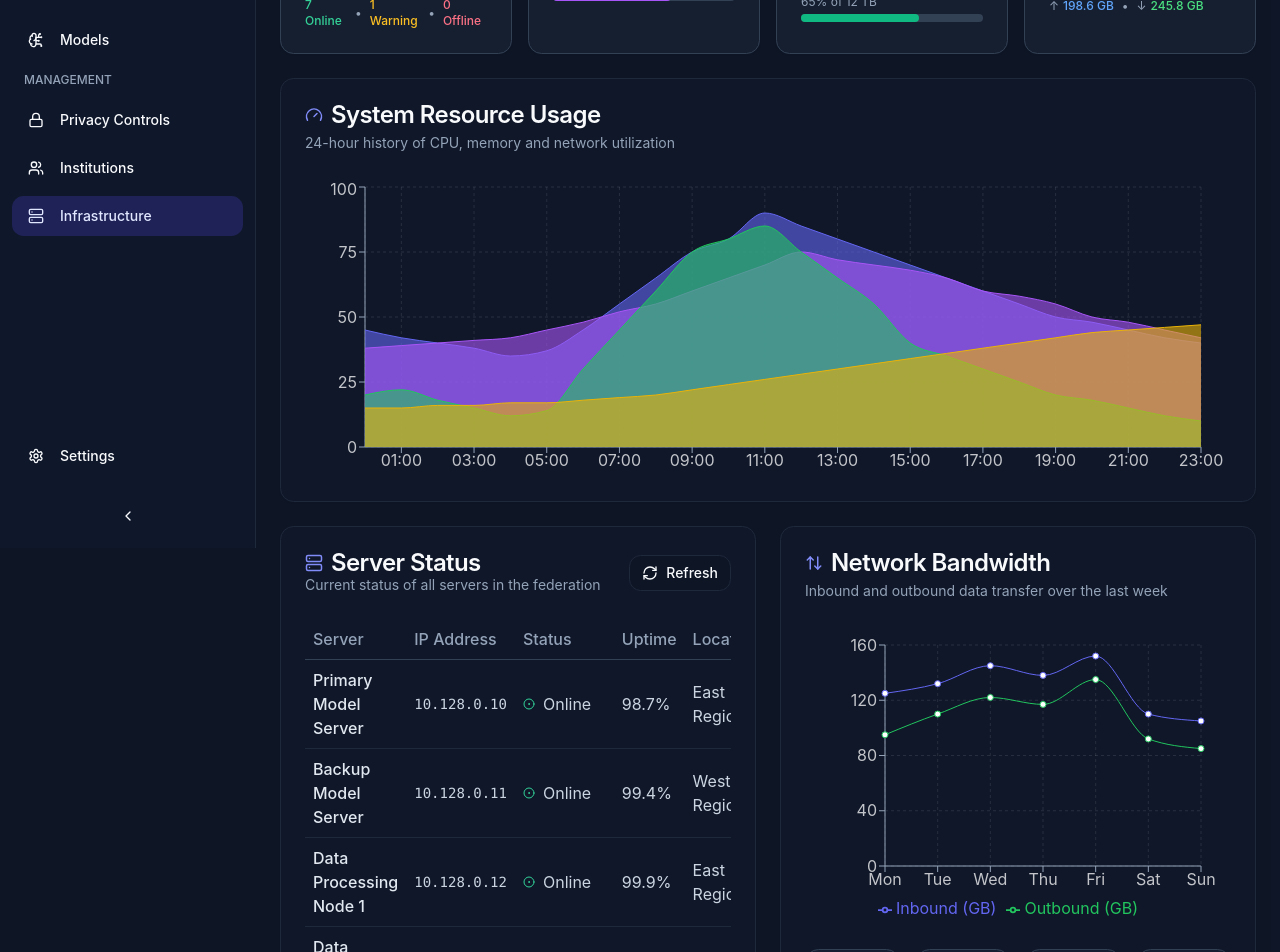
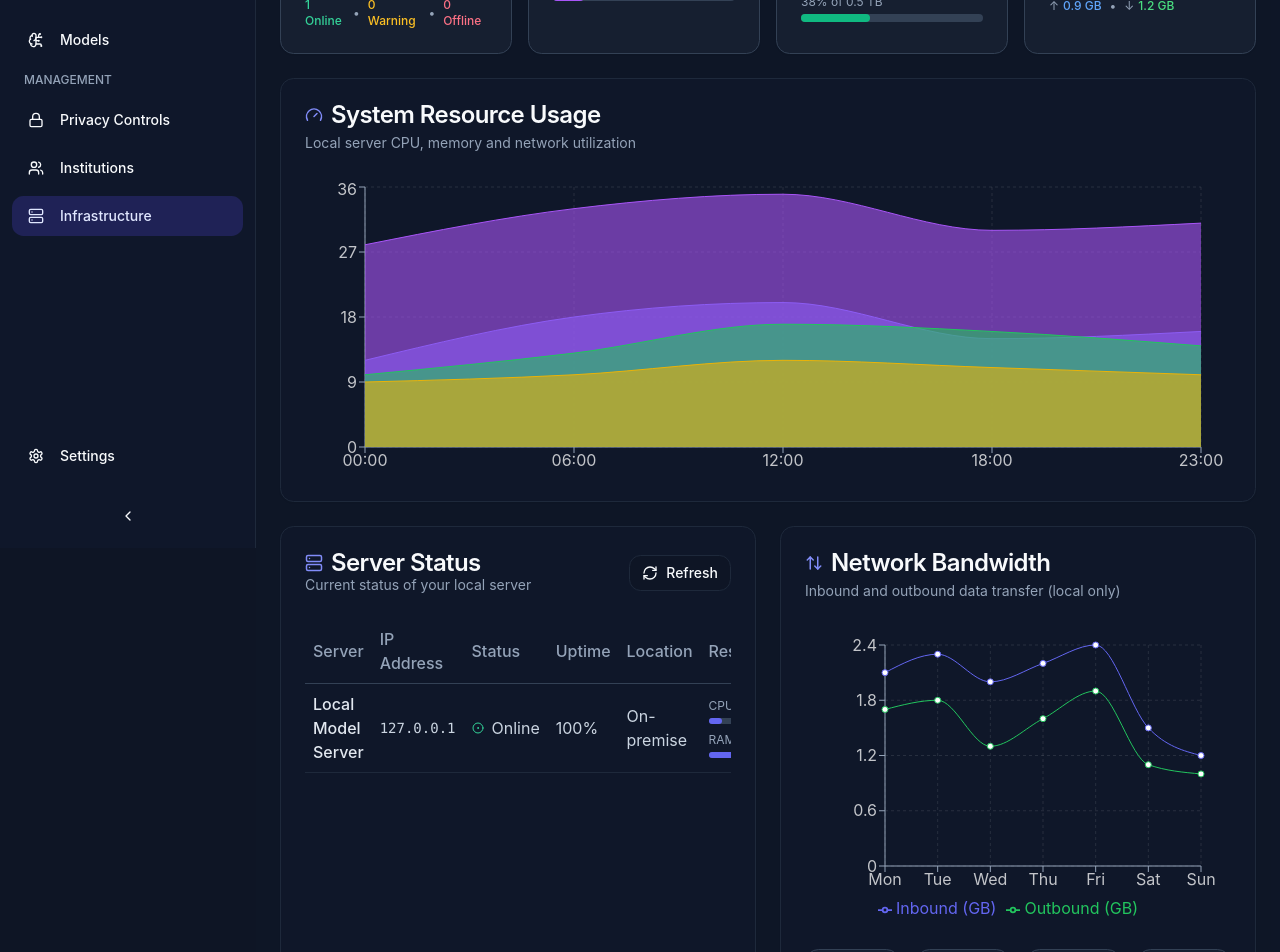
Before and after one commit to Asil786/healthexplorer-dashboard, a React (Vite) app: page /infrastructure in a window 1280 px wide. Shown: the part 260-1212 px from the top of the page. Built offline with nearby package versions, Linux system fonts and the light colour scheme.

Commit message:
Refactor: Reduce server count and metrics
Adjust infrastructure page to reflect a local server setup, reducing the number of servers and related metrics.

```diff
--- a/src/pages/Infrastructure.tsx
+++ b/src/pages/Infrastructure.tsx
@@ -8,159 +8,59 @@ import {
   HardDrive,
   Cpu,
   Gauge,
-  ServerCrash,
-  Shield,
-  Clock,
-  BarChart,
-  Layers,
+  HardDriveDownload,
+  ArrowUpDown,
   Zap,
   Activity,
-  HardDriveDownload,
-  ArrowUpDown,
+  CircleDot,
   RefreshCw,
-  CircleDot
+  Layers
 } from 'lucide-react';
 import { AreaChart, Area, XAxis, YAxis, CartesianGrid, Tooltip, ResponsiveContainer, LineChart, Line, BarChart as RechartsBarChart, Bar, Legend, Cell } from 'recharts';
 
 const serverMetrics = [
-  { timestamp: '00:00', cpu: 45, memory: 38, network: 20, disk: 15 },
-  { timestamp: '01:00', cpu: 42, memory: 39, network: 22, disk: 15 },
-  { timestamp: '02:00', cpu: 40, memory: 40, network: 18, disk: 16 },
-  { timestamp: '03:00', cpu: 38, memory: 41, network: 15, disk: 16 },
-  { timestamp: '04:00', cpu: 35, memory: 42, network: 12, disk: 17 },
-  { timestamp: '05:00', cpu: 37, memory: 45, network: 14, disk: 17 },
-  { timestamp: '06:00', cpu: 45, memory: 48, network: 30, disk: 18 },
-  { timestamp: '07:00', cpu: 55, memory: 52, network: 45, disk: 19 },
-  { timestamp: '08:00', cpu: 65, memory: 55, network: 60, disk: 20 },
-  { timestamp: '09:00', cpu: 75, memory: 60, network: 75, disk: 22 },
-  { timestamp: '10:00', cpu: 80, memory: 65, network: 80, disk: 24 },
-  { timestamp: '11:00', cpu: 90, memory: 70, network: 85, disk: 26 },
-  { timestamp: '12:00', cpu: 85, memory: 75, network: 75, disk: 28 },
-  { timestamp: '13:00', cpu: 80, memory: 72, network: 65, disk: 30 },
-  { timestamp: '14:00', cpu: 75, memory: 70, network: 55, disk: 32 },
-  { timestamp: '15:00', cpu: 70, memory: 68, network: 40, disk: 34 },
-  { timestamp: '16:00', cpu: 65, memory: 65, network: 35, disk: 36 },
-  { timestamp: '17:00', cpu: 60, memory: 60, network: 30, disk: 38 },
-  { timestamp: '18:00', cpu: 55, memory: 58, network: 25, disk: 40 },
-  { timestamp: '19:00', cpu: 50, memory: 55, network: 20, disk: 42 },
-  { timestamp: '20:00', cpu: 48, memory: 50, network: 18, disk: 44 },
-  { timestamp: '21:00', cpu: 45, memory: 48, network: 15, disk: 45 },
-  { timestamp: '22:00', cpu: 42, memory: 45, network: 12, disk: 46 },
-  { timestamp: '23:00', cpu: 40, memory: 42, network: 10, disk: 47 }
+  { timestamp: '00:00', cpu: 12, memory: 28, network: 10, disk: 9 },
+  { timestamp: '06:00', cpu: 18, memory: 33, network: 13, disk: 10 },
+  { timestamp: '12:00', cpu: 20, memory: 35, network: 17, disk: 12 },
+  { timestamp: '18:00', cpu: 15, memory: 30, network: 16, disk: 11 },
+  { timestamp: '23:00', cpu: 16, memory: 31, network: 14, disk: 10 }
 ];
 
 const networkStats = [
-  { name: 'Inbound', value: 245.8, unit: 'GB' },
-  { name: 'Outbound', value: 198.6, unit: 'GB' },
-  { name: 'Packets', value: 1.87, unit: 'B' },
-  { name: 'Latency', value: 28, unit: 'ms' }
+  { name: 'Inbound', value: 1.2, unit: 'GB' },
+  { name: 'Outbound', value: 0.9, unit: 'GB' },
+  { name: 'Packets', value: 23000, unit: '' },
+  { name: 'Latency', value: 8, unit: 'ms' }
 ];
 
 const storageStats = [
-  { name: 'Total', value: 12, unit: 'TB', color: '#6366f1' },
-  { name: 'Used', value: 7.8, unit: 'TB', color: '#a855f7' },
-  { name: 'Available', value: 4.2, unit: 'TB', color: '#22c55e' }
+  { name: 'Total', value: 0.5, unit: 'TB', color: '#6366f1' },
+  { name: 'Used', value: 0.19, unit: 'TB', color: '#a855f7' },
+  { name: 'Available', value: 0.31, unit: 'TB', color: '#22c55e' }
 ];
 
 const serversList = [
   {
     id: 1,
-    name: 'Primary Model Server',
-    ip: '10.128.0.10',
-    status: 'online',
-    uptime: '98.7%',
-    location: 'East Region',
-    cpu: 65,
-    memory: 72,
-    disk: 45
-  },
-  {
-    id: 2,
-    name: 'Backup Model Server',
-    ip: '10.128.0.11',
-    status: 'online',
-    uptime: '99.4%',
-    location: 'West Region',
-    cpu: 35,
-    memory: 48,
-    disk: 40
-  },
-  {
-    id: 3,
-    name: 'Data Processing Node 1',
-    ip: '10.128.0.12',
-    status: 'online',
-    uptime: '99.9%',
-    location: 'East Region',
-    cpu: 78,
-    memory: 85,
-    disk: 62
-  },
-  {
-    id: 4,
-    name: 'Data Processing Node 2',
-    ip: '10.128.0.13',
-    status: 'online',
-    uptime: '97.3%',
-    location: 'Central Region',
-    cpu: 82,
-    memory: 79,
-    disk: 55
-  },
-  {
-    id: 5,
-    name: 'Security Gateway',
-    ip: '10.128.0.14',
+    name: 'Local Model Server',
+    ip: '127.0.0.1',
     status: 'online',
     uptime: '100%',
-    location: 'East Region',
-    cpu: 42,
-    memory: 38,
-    disk: 30
-  },
-  {
-    id: 6,
-    name: 'Database Cluster',
-    ip: '10.128.0.15',
-    status: 'online',
-    uptime: '99.2%',
-    location: 'Central Region',
-    cpu: 75,
-    memory: 81,
-    disk: 78
-  },
-  {
-    id: 7,
-    name: 'API Gateway',
-    ip: '10.128.0.16',
-    status: 'online',
-    uptime: '99.8%',
-    location: 'West Region',
-    cpu: 58,
-    memory: 62,
-    disk: 41
-  },
-  {
-    id: 8,
-    name: 'Load Balancer',
-    ip: '10.128.0.17',
-    status: 'warning',
-    uptime: '95.1%',
-    location: 'East Region',
-    cpu: 88,
-    memory: 75,
-    disk: 22
+    location: 'On-premise',
+    cpu: 17,
+    memory: 32,
+    disk: 10
   }
 ];
 
 const bandwidthData = [
-  { name: 'Mon', inbound: 125, outbound: 95 },
-  { name: 'Tue', inbound: 132, outbound: 110 },
-  { name: 'Wed', inbound: 145, outbound: 122 },
-  { name: 'Thu', inbound: 138, outbound: 117 },
-  { name: 'Fri', inbound: 152, outbound: 135 },
-  { name: 'Sat', inbound: 110, outbound: 92 },
-  { name: 'Sun', inbound: 105, outbound: 85 }
+  { name: 'Mon', inbound: 2.1, outbound: 1.7 },
+  { name: 'Tue', inbound: 2.3, outbound: 1.8 },
+  { name: 'Wed', inbound: 2.0, outbound: 1.3 },
+  { name: 'Thu', inbound: 2.2, outbound: 1.6 },
+  { name: 'Fri', inbound: 2.4, outbound: 1.9 },
+  { name: 'Sat', inbound: 1.5, outbound: 1.1 },
+  { name: 'Sun', inbound: 1.2, outbound: 1.0 }
 ];
 
 const StorageUsageChart = () => (
@@ -170,7 +70,7 @@ const StorageUsageChart = () => (
         <HardDrive size={18} className="text-indigo-400" />
         Storage Allocation & Usage
       </CardTitle>
-      <CardDescription>Total storage capacity and current usage across all servers</CardDescription>
+      <CardDescription>Total storage capacity and current usage across your local server</CardDescription>
     </CardHeader>
     <CardContent>
       <div className="h-[300px]">
@@ -221,7 +121,7 @@ const BandwidthUsageChart = () => (
         <ArrowUpDown size={18} className="text-indigo-400" />
         Network Bandwidth
       </CardTitle>
-      <CardDescription>Inbound and outbound data transfer over the last week</CardDescription>
+      <CardDescription>Inbound and outbound data transfer (local only)</CardDescription>
     </CardHeader>
     <CardContent>
       <div className="h-[300px]">
@@ -268,7 +168,7 @@ const ResourceUsageChart = () => (
         <Gauge size={18} className="text-indigo-400" />
         System Resource Usage
       </CardTitle>
-      <CardDescription>24-hour history of CPU, memory and network utilization</CardDescription>
+      <CardDescription>Local server CPU, memory and network utilization</CardDescription>
     </CardHeader>
     <CardContent>
       <div className="h-[300px]">
@@ -325,7 +225,7 @@ const ServerStatusTable = () => {
               <Server size={18} className="text-indigo-400" />
               Server Status
             </CardTitle>
-            <CardDescription>Current status of all servers in the federation</CardDescription>
+            <CardDescription>Current status of your local server</CardDescription>
           </div>
           <Button variant="outline" size="sm" className="flex items-center gap-2">
             <RefreshCw size={14} />
@@ -395,7 +295,7 @@ const InfrastructurePage = () => {
   return (
     <DashboardLayout
       title="Infrastructure"
-      description="Monitor and manage your federated learning infrastructure"
+      description="Monitor your local federated learning server"
     >
       <Tabs
         defaultValue="overview"
@@ -565,7 +465,7 @@ const InfrastructurePage = () => {
                 <HardDrive size={18} className="text-indigo-400" />
                 Storage Distribution
               </CardTitle>
-              <CardDescription>Storage allocation across data types and servers</CardDescription>
+              <CardDescription>Storage allocation breakdown</CardDescription>
             </CardHeader>
             <CardContent>
               <div className="h-80 flex items-center justify-center text-slate-400">
@@ -573,10 +473,9 @@ const InfrastructurePage = () => {
                   <div className="mb-4">
                     <HardDrive className="h-12 w-12 mx-auto text-slate-500" />
                   </div>
-                  <h3 className="text-lg font-medium text-slate-300">Detailed Storage View</h3>
+                  <h3 className="text-lg font-medium text-slate-300">Detailed Storage (Local Server)</h3>
                   <p className="max-w-md mx-auto mt-2">
-                    Detailed storage statistics and allocations would be displayed here, including data type distribution,
-                    storage growth trends, and capacity planning metrics.
+                    Detailed storage data and type breakdown can be implemented once more nodes are added to your system.
                   </p>
                 </div>
               </div>
@@ -592,7 +491,7 @@ const InfrastructurePage = () => {
                 <Activity size={18} className="text-indigo-400" />
                 Network Performance
               </CardTitle>
-              <CardDescription>Latency and throughput metrics for the federation</CardDescription>
+              <CardDescription>Latency and metrics for your single server</CardDescription>
             </CardHeader>
             <CardContent>
               <div className="h-80 flex items-center justify-center text-slate-400">
@@ -600,10 +499,9 @@ const InfrastructurePage = () => {
                   <div className="mb-4">
                     <Activity className="h-12 w-12 mx-auto text-slate-500" />
                   </div>
-                  <h3 className="text-lg font-medium text-slate-300">Network Performance View</h3>
+                  <h3 className="text-lg font-medium text-slate-300">Network Performance (Local Setup)</h3>
                   <p className="max-w-md mx-auto mt-2">
-                    Detailed network performance metrics would be displayed here, including latency between nodes,
-                    packet loss statistics, and bandwidth utilization across the federation.
+                    More detailed metrics will be available as soon as a distributed/server cluster is set up.
                   </p>
                 </div>
               </div>
```
